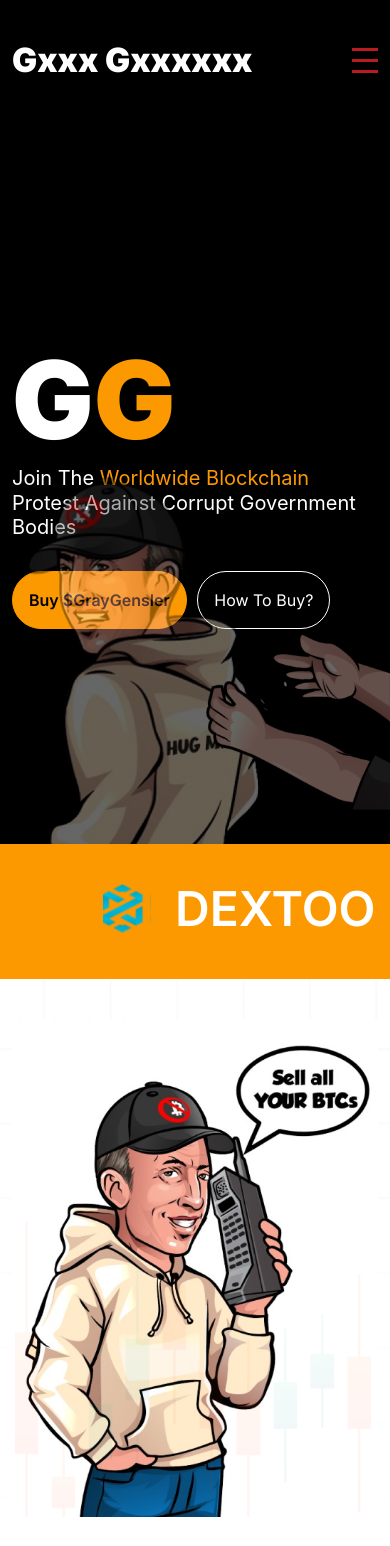
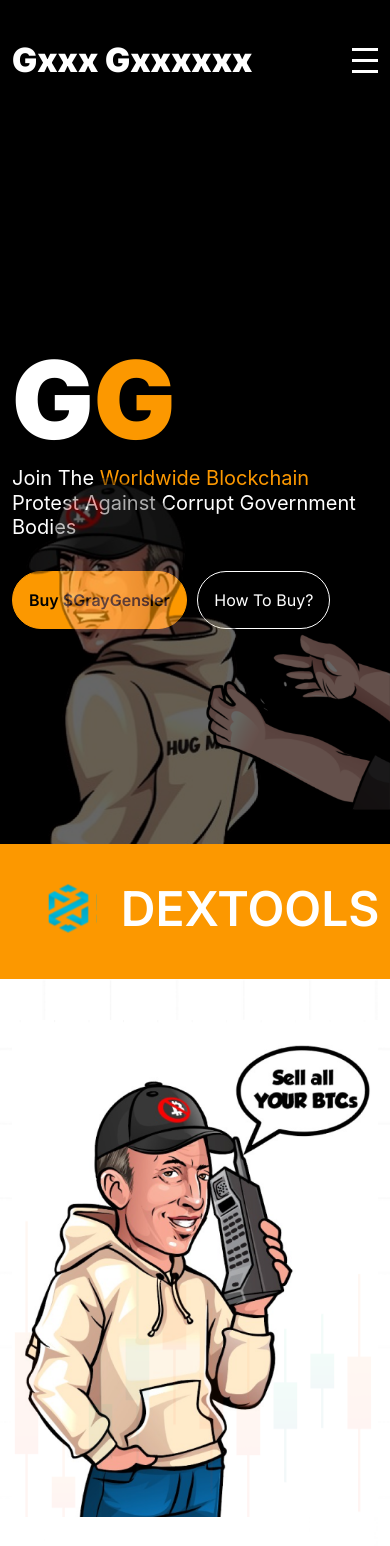
Before and after one commit to Shiv-468/blockchain-page, a React (Create React App) app: page / in a window 390 px wide. Shown: the top 1546 px of the page. Built offline with nearby package versions, Linux system fonts and the light colour scheme.

Commit message:
reduce gap between slider's slide

```diff
--- a/src/App.css
+++ b/src/App.css
@@ -297,8 +297,8 @@
     max-width: 453px;
 }
 .marginX_72{
-    margin-left: 72px;
-    margin-right: 72px;
+    margin-left: 22px;
+    margin-right: 22px;
 }
 .max_width_616{
     max-width: 616.46px;
@@ -323,6 +323,10 @@
 @media (min-width:576px) {
     .gap_20{
         gap: 20.5px;
+    }
+    .marginX_72{
+        margin-left: 42px;
+        margin-right: 42px;
     }
     .hero_button_padding_top{
         padding-top: 62.35px;
@@ -387,6 +391,10 @@
     .AboutSectionSpex{
         opacity: 1;
     }
+    .marginX_72{
+        margin-left: 72px;
+        margin-right: 72px;
+    }
     .slider_padding_top{
         padding-top: 101px;
     }
@@ -438,7 +446,7 @@
       flex-direction: column;
       top: 0;
       transition: all 700ms linear;
-      background: #757879;
+      background: black;
       min-height: 100vh;
       position: fixed;
       width: 100%;
@@ -452,7 +460,7 @@
       width: 26px;
       height: 3px;
       z-index: 99;
-      background: #B91C20;
+      background: white;
       transition: all 400ms linear;
     }
 
@@ -486,7 +494,7 @@
     opacity: 1;
   }
   .About_section_padding_top{
-    padding-top: 70.76px;
+    padding-top: 218.76px !important;
 }
 .slider_padding_top{
     padding-top: 141px;
--- a/src/components/Ecosystem.jsx
+++ b/src/components/Ecosystem.jsx
@@ -10,7 +10,7 @@
 const Ecosystem = () => {
   return (
    <section className='EcosystemBG position-relative'>
-    <div className=" position-absolute EcosystemNews z-0">
+    <div className=" position-absolute EcosystemNews d-none d-md-block z-0">
         <img src={EcosystemNews} alt="EcosystemNews" />
     </div>
     <div className=" position-absolute EcosystemSpex z-0">
```
